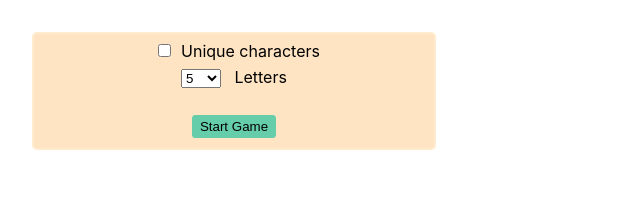
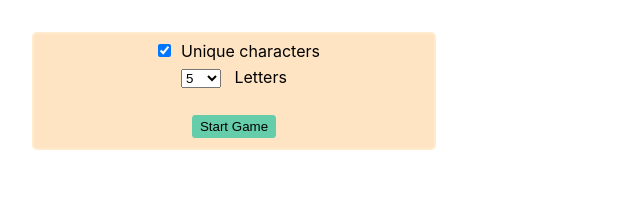
Before and after one commit to a-jaxell/cross-wordle, a React (Create React App) app: page / in a window 1280 px wide. Shown: the top 200 px of the page, without its empty margins (0-640 px from the left). Built offline with nearby package versions, Linux system fonts and the light colour scheme.

Commit message:
Add settings being sent to app level

```diff
--- a/package.json
+++ b/package.json
@@ -44,7 +44,7 @@
       "last 1 safari version"
     ]
   },
-    "proxy": "http://localhost:3001",
+    "proxy": "http://localhost:5080",
     "devDependencies": {
       "@types/dotenv": "^8.2.0",
       "dotenv": "^16.0.3",
--- a/src/App.tsx
+++ b/src/App.tsx
@@ -6,14 +6,12 @@ import { useState } from "react";
 function App() {
   const [game, setGame] = useState();
 
-  //Set any for now, change to GameObject later
-  const getGameData = (data: any) => {
-    setGame(data);
-  };
   return (
     <>
       {/* <Header /> */}
-      <StartGame handleSubmit={getGameData} />
+      <StartGame onStartGame={(length, multi)=> {
+        console.log(length, multi);
+      }} />
       {/* <Game matchResponse={mockMatch} /> */}
     </>
   );
--- a/src/components/StartGame/index.tsx
+++ b/src/components/StartGame/index.tsx
@@ -1,41 +1,34 @@
 import styles from "./style.module.scss";
-import { useState } from "react";
+import { FC, useState } from "react";
 
-//Set any for now, change to gameObject later
-export default function StartGame({ setGameData }: any) {
-  const [isChecked, setIsChecked] = useState(false);
+type StartGameProps = {
+  onStartGame: (length: number, multi: boolean) => void;
+};
 
-  const handleOnChange = () => {
-    setIsChecked(!isChecked);
-  };
-  async function handleSubmit() {
-    // Send request with a req body of { "length": "5" , "uniqueChars": "true"}
-    // response will be { id: "id-string"}
-    try {
-      const res = await fetch("/api/game");
-      const data = await res.json();
-
-      setGameData(data);
-      console.log(data);
-    } catch (error) {
-      console.log(error);
-    }
-  }
+const StartGame: FC<StartGameProps> = ({onStartGame}) => {
+  const [multi, setMulti] = useState(true);
+  const [length, setLength] = useState(5);
 
   return (
-    <form className={styles.formContainer}>
+    <div className={styles.formContainer}>
       <div>
         <input
           className={styles.checkbox}
           type="checkbox"
-          checked={isChecked}
+          checked={multi}
           name="uniqueCharacters"
-          onChange={handleOnChange}
+          onChange={() => {
+            setMulti(!multi);
+          }}
         />
         Unique characters
       </div>
       <div>
-        <select name="selectLetters">
+        <select
+          name="selectLetters"
+          value={length}
+          onChange={(e) => setLength(parseInt(e.target.value))}
+        >
           <option value="5">5</option>
           <option value="6">6</option>
           <option value="7">7</option>
@@ -45,10 +38,13 @@ export default function StartGame({ setGameData }: any) {
         </select>
         Letters
       </div>
-      <button className={styles.submitButton} onClick={handleSubmit}>
+      <button
+        className={styles.submitButton}
+        onClick={() => onStartGame(length, multi)}
+      >
         Start Game
       </button>
-    </form>
+    </div>
   );
 }
-// Submit fetches game data from database and sets state for app.
+export default StartGame;
```
Also changed, not shown: 1 other file (tests, documents, lock files or other folders).
